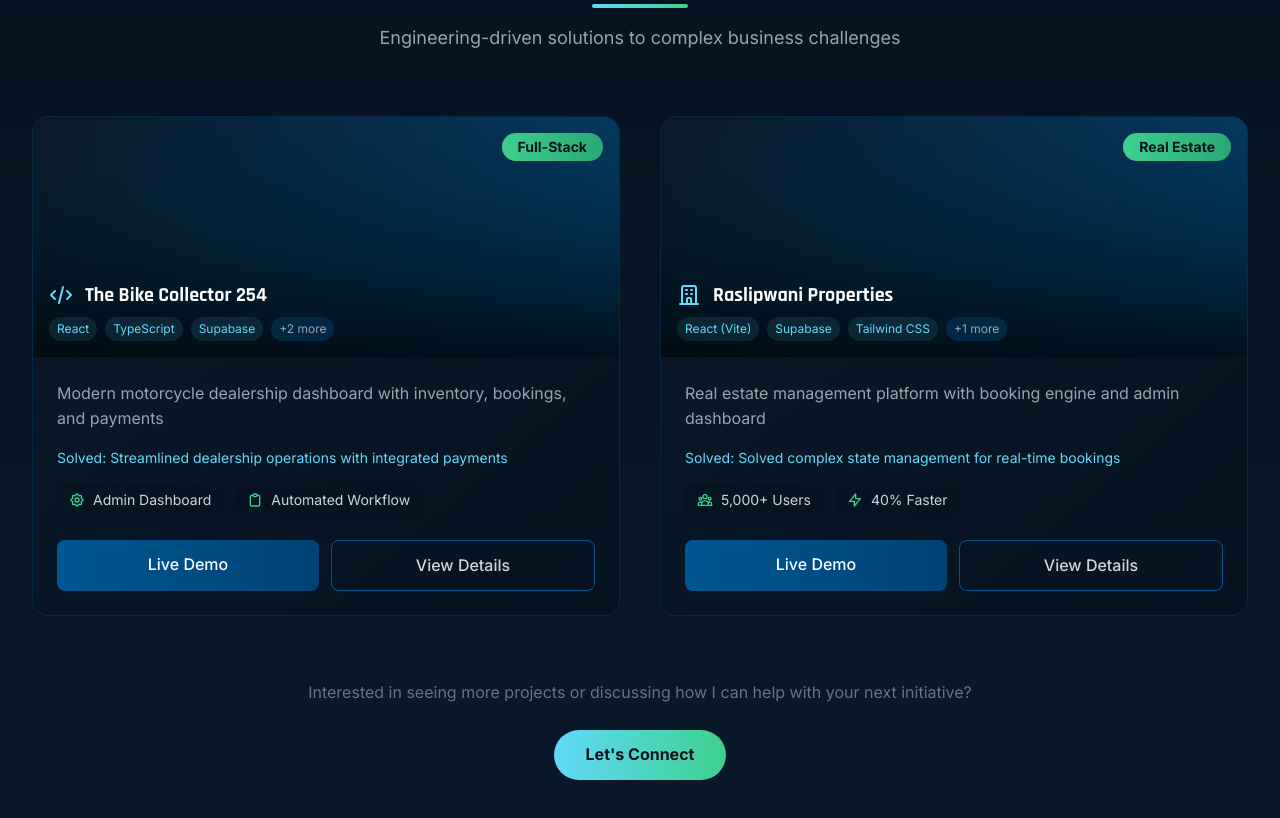
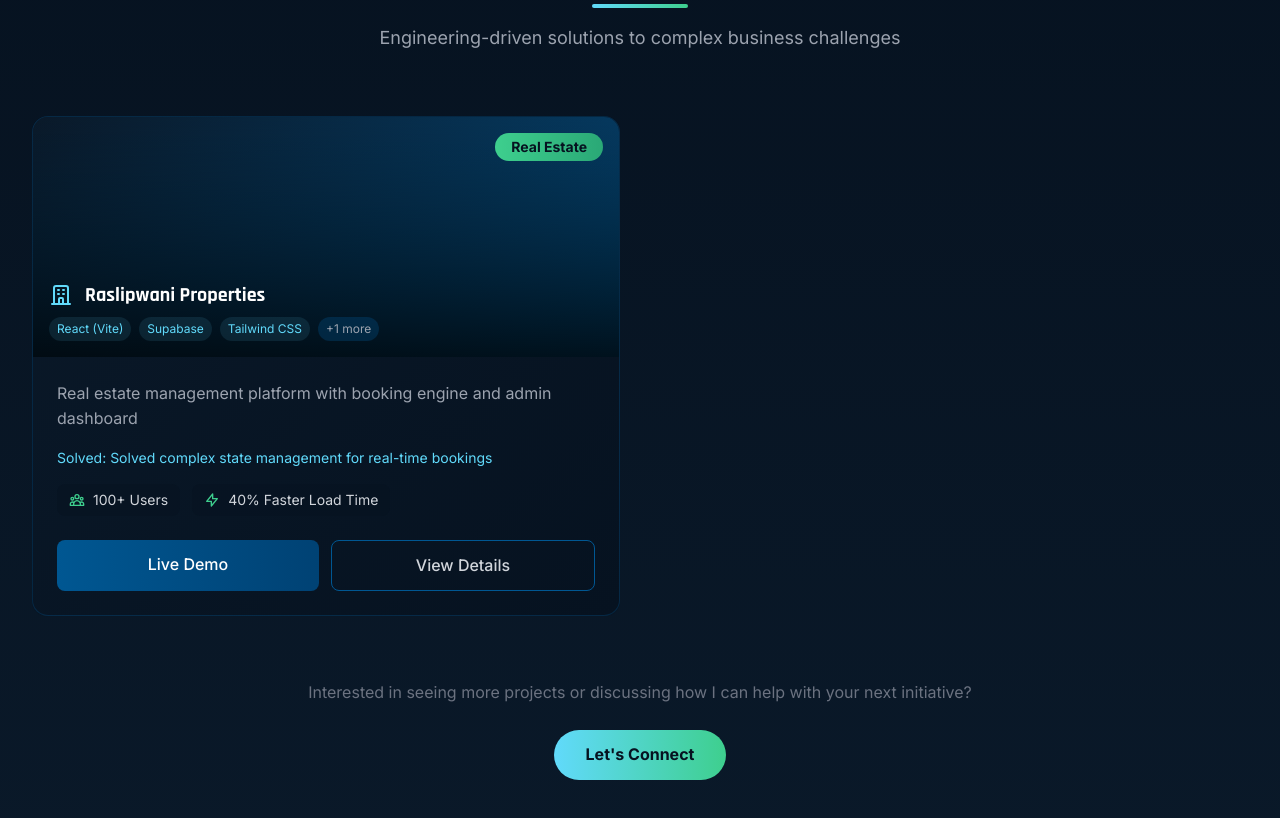
Before and after one commit to voyyani/voyyani, a React (Vite) app in the folder karisa-portfolio/: page / in a window 1280 px wide. Shown: the part 2368-3186 px from the top of the page. Built offline with nearby package versions, Linux system fonts and the light colour scheme.

Commit message:
projects update

```diff
--- a/karisa-portfolio/src/components/Projects.jsx
+++ b/karisa-portfolio/src/components/Projects.jsx
@@ -7,39 +7,13 @@
 
   const projects = [
     {
-      id: 1,
-      title: "The Bike Collector 254",
-      description: "Modern motorcycle dealership dashboard with inventory, bookings, and payments",
-      technologies: ["React", "TypeScript", "Supabase", "Tailwind CSS", "Clerk"],
-      metrics: [
-        { icon: "cogs", value: "Admin Dashboard" },
-        { icon: "robot", value: "Automated Workflow" }
-      ],
-      category: "Full-Stack",
-      impact: "Streamlined dealership operations with integrated payments",
-      features: [
-        "Secure Auth with Clerk (email, Google)",
-        "Bike Inventory management with Supabase",
-        "Image uploads to Cloudinary",
-        "Stripe and M-Pesa checkout integration",
-        "Admin analytics and role-based dashboard",
-        "Email confirmations using Mailgun or Resend"
-      ],
-      liveUrl: "https://thebikecollector.info",
-      screenshots: [
-        { alt: "Dashboard", description: "Admin analytics dashboard" },
-        { alt: "Inventory", description: "Bike inventory management" },
-        { alt: "Booking", description: "Appointment scheduling" }
-      ]
-    },
-    {
       id: 2,
       title: "Raslipwani Properties",
       description: "Real estate management platform with booking engine and admin dashboard",
       technologies: ["React (Vite)", "Supabase", "Tailwind CSS", "PostgreSQL"],
       metrics: [
-        { icon: "users", value: "5,000+ Users" },
-        { icon: "bolt", value: "40% Faster" }
+        { icon: "users", value: "100+ Users" },
+        { icon: "bolt", value: "40% Faster Load Time" }
       ],
       category: "Real Estate",
       impact: "Solved complex state management for real-time bookings",
```
Also changed, not shown: karisa-portfolio/public/robots.txt (deleted), 1 other file (tests, documents, lock files or other folders).
